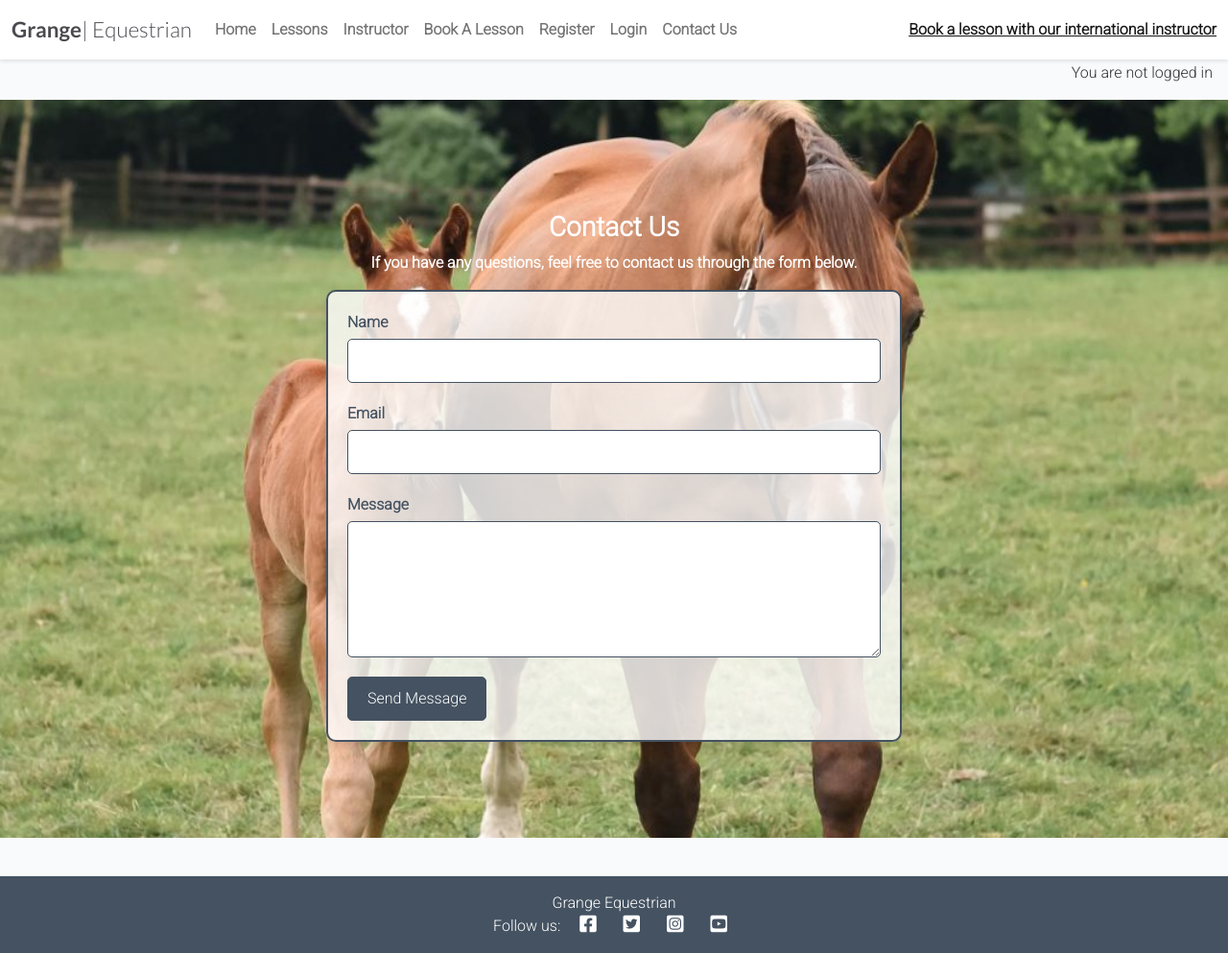
After one commit to Declan444/Castlelost-Stud, a Django app: page /contact/ in a window 1280 px wide. The commit adds this page. Shown: the whole page at 96% size. Run offline with Django 4.2, Linux system fonts and the light colour scheme.

Commit message:
create contact us page with modal response.

```diff
--- /dev/null
+++ b/bookalesson/templates/bookalesson/contact_us.html
@@ -0,0 +1,52 @@
+<!-- contact_us.html -->
+
+{% extends "base.html" %}
+
+{% block head_title %}Contact Us{% endblock head_title %}
+
+{% block content %}
+<div class="contact-section">
+    <div class="container">
+        <div class="row">
+            <div class="col-md-8 mt-3 offset-md-2">
+                <h3 class="contact-header">Contact Us</h3>
+                <p class="contact-text">If you have any questions, feel free to contact us through the form below.</p>
+                <form id="contactForm" method="post" action="{% url 'contact_us' %}">
+                    {% csrf_token %}
+                    <div class="form-group">
+                        <label for="name">Name</label>
+                        <input type="text" class="form-control" id="name" name="name" required>
+                    </div>
+                    <div class="form-group">
+                        <label for="email">Email</label>
+                        <input type="email" class="form-control" id="email" name="email" required>
+                    </div>
+                    <div class="form-group">
+                        <label for="message">Message</label>
+                        <textarea class="form-control" id="message" name="message" rows="5" required></textarea>
+                    </div>
+                    <button type="submit" class="btn btn-primary">Send Message</button>
+                </form>
+            </div>
+        </div>
+    </div>
+</div>
+
+<!-- Modal Structure -->
+<div class="modal fade" id="successModal" tabindex="-1" aria-labelledby="successModalLabel" aria-hidden="true">
+    <div class="modal-dialog">
+        <div class="modal-content">
+            <div class="modal-header">
+                <h5 class="modal-title" id="successModalLabel">Message Received</h5>
+                <button type="button" class="btn-close" data-bs-dismiss="modal" aria-label="Close"></button>
+            </div>
+            <div class="modal-body">
+                Thank you for your message! Grange Equestrian will be in touch with you shortly.
+            </div>
+            <div class="modal-footer">
+                <button type="button" class="btn btn-secondary" data-bs-dismiss="modal">Close</button>
+            </div>
+        </div>
+    </div>
+</div>
+{% endblock content %}
--- a/bookalesson/urls.py
+++ b/bookalesson/urls.py
@@ -8,6 +8,7 @@ urlpatterns = [
 
     path('', TemplateView.as_view(template_name='index.html'), name='home'),
     path('lessons/', views.LessonList.as_view(), name='lessons'),
+    path('contact/', views.contact_us, name='contact_us'),
     path('<slug:slug>/edit_comment/<int:comment_id>', views.comment_edit, name='comment_edit'),
     path('<slug:slug>/delete_comment/<int:comment_id>', views.comment_delete, name='comment_delete'),
     path('book-a-lesson/', views.book_a_lesson, name='book_a_lesson'),
@@ -16,4 +17,5 @@ urlpatterns = [
     path('<slug:slug>/', views.lessons_detail, name='lessons_detail'),
 
 
+
 ]
--- a/bookalesson/views.py
+++ b/bookalesson/views.py
@@ -2,7 +2,7 @@
 from django.db import IntegrityError
 from django.contrib.auth.decorators import login_required
 from django.shortcuts import render, get_object_or_404, redirect, reverse
-from django.http import Http404
+from django.http import Http404, JsonResponse
 from django.utils.timezone import now
 from django.views import generic
 from django.contrib import messages
@@ -12,6 +12,7 @@ from .forms import CommentForm
 from datetime import datetime, timedelta
 import calendar
 from django.contrib.auth.decorators import login_required
+
 
 
 
@@ -351,3 +352,16 @@ def booking_form(request, date, slot):
     }
 
     return render(request, 'bookalesson/booking_form.html', context)
+
+def contact_us(request):
+    if request.method == 'POST':
+        name = request.POST.get('name')
+        email = request.POST.get('email')
+        message = request.POST.get('message')
+
+
+
+        # Respond with a JSON response to indicate success
+        return JsonResponse({'success': True})
+
+    return render(request, 'bookalesson/contact_us.html')
--- a/static/css/style.css
+++ b/static/css/style.css
@@ -383,6 +383,8 @@ body {
     max-width: 100%;
     overflow: auto;
     box-sizing: border-box;
+
+
 }
 
   .alert-success {
@@ -636,44 +638,44 @@ body {
 /* Booking form Page Styling */
 
 .booking-form-section {
-    background-image: url('/static/images/horseandfoal.jpg'); /* Background image path */
-    background-size: cover; /* Cover the entire section */
-    background-position: center; /* Center the image */
-    background-repeat: no-repeat; /* No repeating of the image */
-    padding: 50px 0; /* Vertical padding for spacing */
-    color: #ffffff; /* Text color for readability */
-    min-height: 100vh; /* Ensure section takes at least the full viewport height */
-    box-sizing: border-box; /* Include padding and border in the element's total height */
-    display: flex; /* Enable flexbox layout */
-    flex-direction: column; /* Stack children vertically */
+    background-image: url('/static/images/horseandfoal.jpg');
+    background-size: cover;
+    background-position: center;
+    background-repeat: no-repeat;
+    padding: 50px 0;
+    color: #ffffff;
+    min-height: 100vh;
+    box-sizing: border-box;
+    display: flex;
+    flex-direction: column;
 }
 
 form {
-    width: 100%; /* Limit form width */
+    width: 100%;
     max-width: 600px;
-    margin: 0 auto; /* Center the form horizontally */
+    margin: 0 auto;
     padding: 20px;
-    background-color: rgba(255, 255, 255, 0.8); /* Slightly transparent background */
-    border: 2px solid #445261; /* Border color to match the site theme */
-    border-radius: 10px; /* Curved corners */
-    box-shadow: 0 4px 8px rgba(0, 0, 0, 0.1); /* Subtle shadow for depth */
+    background-color: rgba(255, 255, 255, 0.8);
+    border: 2px solid #445261;
+    border-radius: 10px;
+    box-shadow: 0 4px 8px rgba(0, 0, 0, 0.1);
 
 }
 
 h3, h4 {
-    color: white; /* Heading color to match the site theme */
-    text-align: center; /* Center align headings */
+    color: white;
+    text-align: center;
 }
 
 .form-group {
-    margin-bottom: 20px; /* Space between form groups */
+    margin-bottom: 20px;
 }
 
 .form-group label {
     display: block;
     margin-bottom: 5px;
     font-weight: bold;
-    color: #445261; /* Label color to match the site theme */
+    color: #445261;
 }
 
 .form-control {
@@ -687,7 +689,7 @@ h3, h4 {
     box-sizing: border-box;
 
     /* Ensure default appearance */
-    appearance: auto; /* Standard */
+    appearance: auto;
     -webkit-appearance: auto; /* WebKit browsers */
     -moz-appearance: auto; /* Mozilla browsers */
 }
@@ -739,3 +741,23 @@ h3, h4 {
         color: #445621;
         font-weight: bold;
     }
+
+
+    .contact-section {
+        background-image: url('/static/images/horseandfoal.jpg');
+        background-size: cover;
+        background-position: center;
+        background-repeat: no-repeat;
+        padding: 100px 0;
+        color: #ffffff;
+        }
+
+    .contact-header {
+        font-weight: bold;
+
+    }
+
+    .contact-text {
+            text-align: center;
+            font-weight: bold;
+     }
--- a/static/js/script.js
+++ b/static/js/script.js
@@ -1,8 +1,43 @@
 document.addEventListener('DOMContentLoaded', function () {
     if (document.getElementById('messageModal')) {
-        var myModal = new bootstrap.Modal(document.getElementById('messageModal'), {
+        let myModal = new bootstrap.Modal(document.getElementById('messageModal'), {
             keyboard: false
         });
         myModal.show();
     }
 });
+
+
+document.addEventListener('DOMContentLoaded', function () {
+    let contactForm = document.getElementById('contactForm');
+    if (contactForm) {
+        contactForm.addEventListener('submit', function (event) {
+            event.preventDefault(); // Prevent default form submission
+
+            let form = this;
+            let formData = new FormData(form);
+
+            fetch(form.action, {
+                method: 'POST',
+                body: formData,
+                headers: {
+                    'X-CSRFToken': form.querySelector('[name=csrfmiddlewaretoken]').value,
+                },
+            }).then(response => response.json())
+              .then(data => {
+                  if (data.success) {
+                      // Show the success modal
+                      var successModal = new bootstrap.Modal(document.getElementById('successModal'));
+                      successModal.show();
+                      form.reset(); // Reset the form
+                  } else {
+                      // Handle errors
+                      console.error('Form submission failed.');
+                  }
+              })
+              .catch(error => {
+                  console.error('Error:', error);
+              });
+        });
+    }
+});
--- a/templates/base.html
+++ b/templates/base.html
@@ -70,6 +70,10 @@
                     <li class="nav-item">
                         <a class="nav-link {% if request.path == login_url %}active{% endif %}" aria-current="page" href="{% url 'account_login' %}"><b>Login</b></a>
                     </li>
+                    <li class="nav-item">
+                        <a class="nav-link" aria-current="page" href="{% url 'contact_us' %}"><b>Contact Us</b></a>
+                    </li>
+
                     {% endif %}
                 </ul>
                 <span class="navbar-text text-muted">
```
